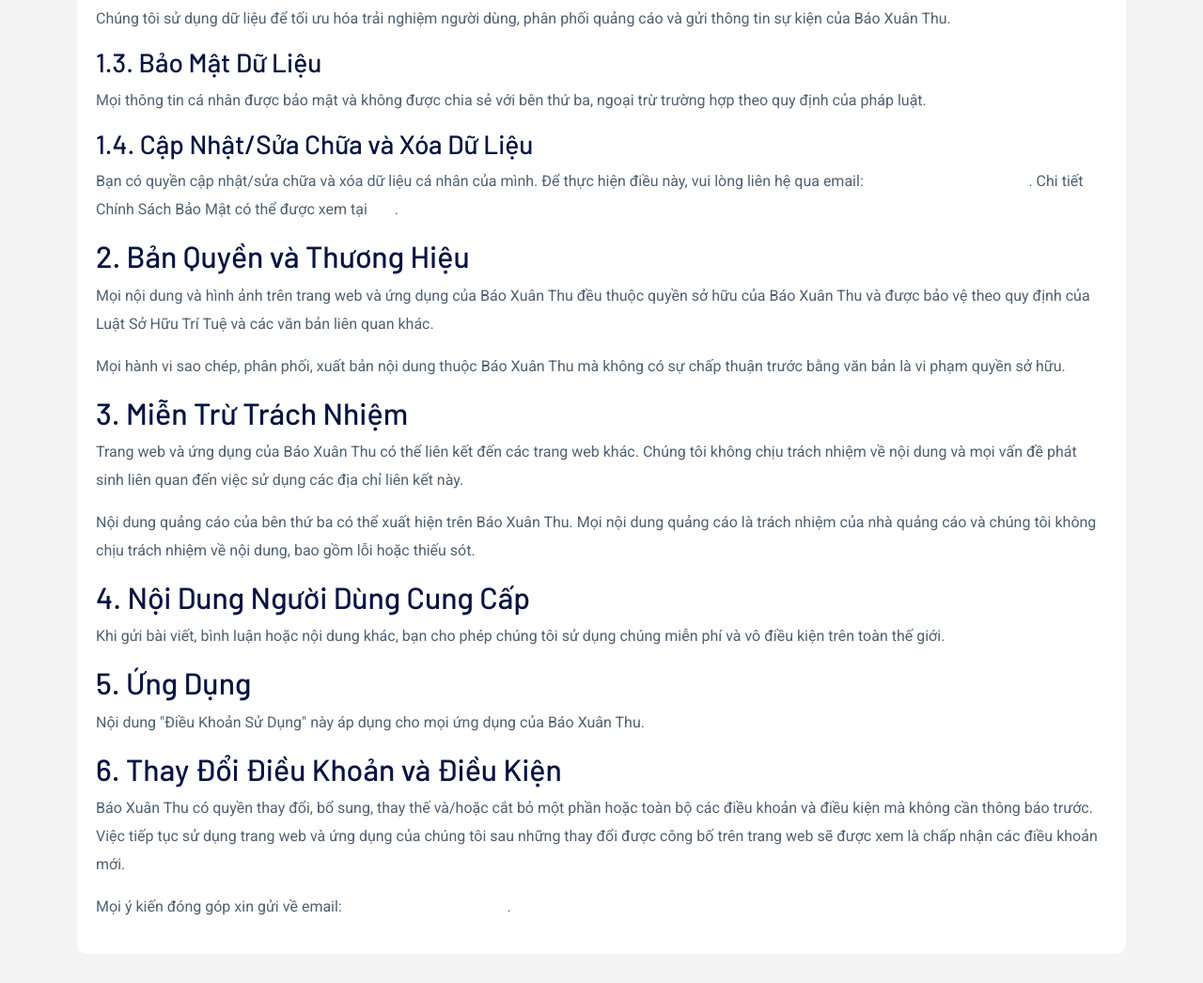
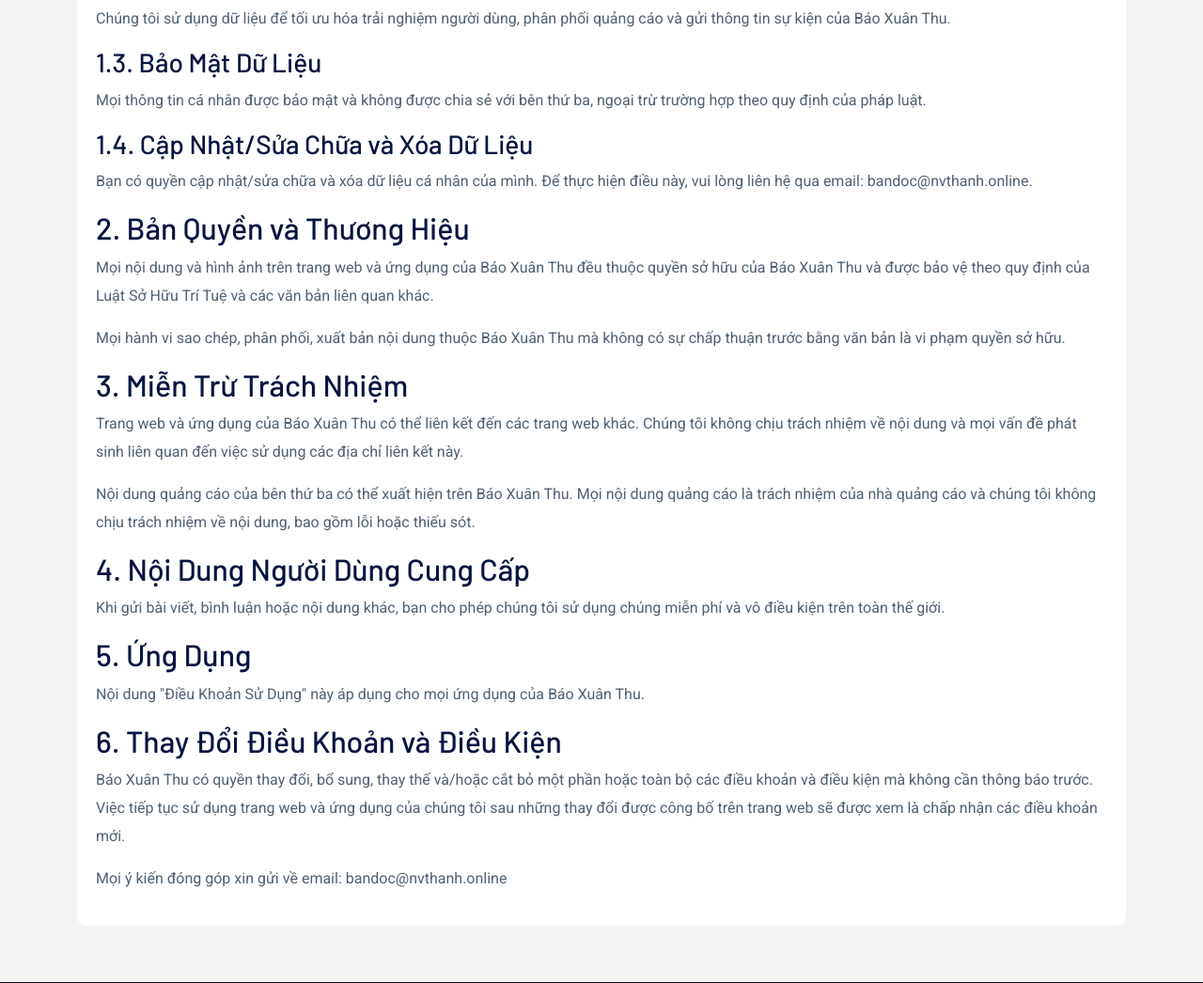
Before and after one commit to otsuki154/PythonProject, a Django app: template DjangoWeb/home/templates/pages/policy.html in a window 1280 px wide. Shown: the part 469-1515 px from the top of the page at 94% size. Run offline with Django 5.2, Linux system fonts and the light colour scheme; the template is opened without the code that fills it: most values are stand-ins (such as "Sample title", 1, 10 or a date in 2020); grey boxes marked "Sample" are stand-in pictures; some libraries are stand-ins or nearby versions.

Commit message:
update about policy

```diff
--- a/DjangoWeb/home/templates/pages/about.html
+++ b/DjangoWeb/home/templates/pages/about.html
@@ -32,7 +32,7 @@
 
             <section>
                 <h2>Liên Hệ Với Chúng Tôi</h2>
-                <p>Nếu bạn có bất kỳ câu hỏi hoặc góp ý nào, đừng ngần ngại liên hệ với chúng tôi qua <a href="mailto:lienhe@nvthanh.online">lienhe@nvthanh.online</a> hoặc theo dõi chúng tôi trên các mạng xã hội <a href="https://www.facebook.com/">Facebook</a>, <a href="https://twitter.com/">Twitter</a>, và <a href="https://www.instagram.com/">Instagram</a>.</p>
+                <p>Nếu bạn có bất kỳ câu hỏi hoặc góp ý nào, đừng ngần ngại liên hệ với chúng tôi qua lienhe@nvthanh.online .</p>
             </section>
 
             <footer>
--- a/DjangoWeb/home/templates/pages/policy.html
+++ b/DjangoWeb/home/templates/pages/policy.html
@@ -20,7 +20,7 @@
     <p>Mọi thông tin cá nhân được bảo mật và không được chia sẻ với bên thứ ba, ngoại trừ trường hợp theo quy định của pháp luật.</p>
 
     <h3>1.4. Cập Nhật/Sửa Chữa và Xóa Dữ Liệu</h3>
-    <p>Bạn có quyền cập nhật/sửa chữa và xóa dữ liệu cá nhân của mình. Để thực hiện điều này, vui lòng liên hệ qua email: <a href="mailto:bandoc@nvthanh.online">bandoc@nvthanh.online</a>. Chi tiết Chính Sách Bảo Mật có thể được xem tại <a href="#">đây</a>.</p>
+    <p>Bạn có quyền cập nhật/sửa chữa và xóa dữ liệu cá nhân của mình. Để thực hiện điều này, vui lòng liên hệ qua email: bandoc@nvthanh.online. </p>
 
     <h2>2. Bản Quyền và Thương Hiệu</h2>
     <p>Mọi nội dung và hình ảnh trên trang web và ứng dụng của Báo Xuân Thu đều thuộc quyền sở hữu của Báo Xuân Thu và được bảo vệ theo quy định của Luật Sở Hữu Trí Tuệ và các văn bản liên quan khác.</p>
@@ -39,7 +39,7 @@
     <h2>6. Thay Đổi Điều Khoản và Điều Kiện</h2>
     <p>Báo Xuân Thu có quyền thay đổi, bổ sung, thay thế và/hoặc cắt bỏ một phần hoặc toàn bộ các điều khoản và điều kiện mà không cần thông báo trước. Việc tiếp tục sử dụng trang web và ứng dụng của chúng tôi sau những thay đổi được công bố trên trang web sẽ được xem là chấp nhận các điều khoản mới.</p>
 
-    <p>Mọi ý kiến đóng góp xin gửi về email: <a href="mailto:bandoc@nvthanh.online">bandoc@nvthanh.online</a>.</p>
+    <p>Mọi ý kiến đóng góp xin gửi về email: bandoc@nvthanh.online</p>
 
 
 </div>
```
